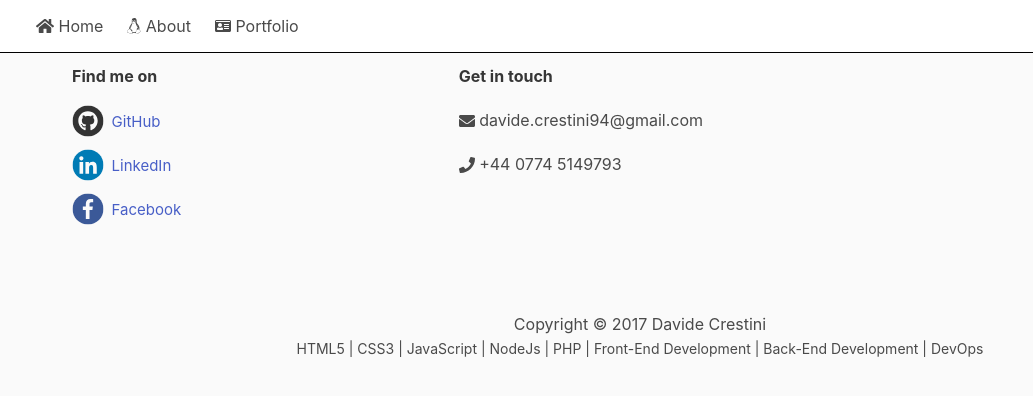
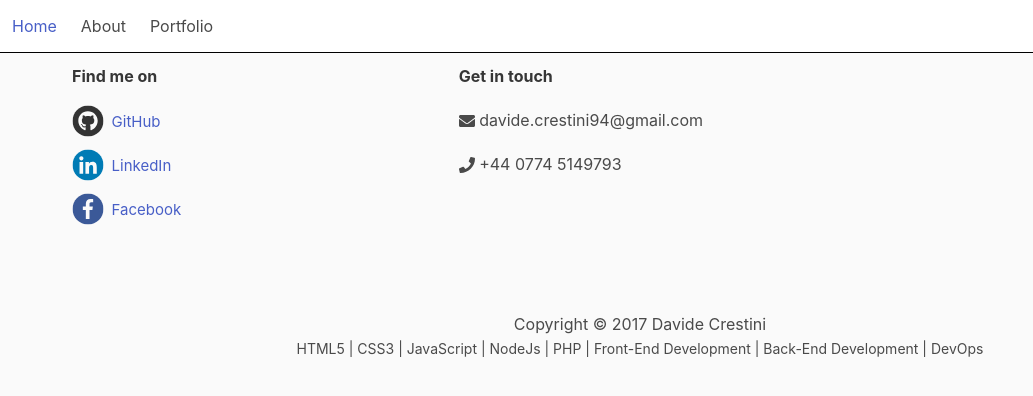
Before and after one commit to KrustyC/dcrestini.me, a React app: page /portfolio in a window 1280 px wide. Shown: the top 396 px of the page, without its empty margins (0-1033 px from the left). Built offline with nearby package versions, Linux system fonts and the light colour scheme.

Commit message:
Update index.jsx

```diff
--- a/src/components/navbar/index.jsx
+++ b/src/components/navbar/index.jsx
@@ -29,15 +29,17 @@ export default class Navbar extends Component {
     return (
       <nav className="navbar" role="navigation">
         <div className="navbar-brand">
-          <a className="navbar-item" href="#">
-          </a>
-        </div>
-          <div className="navbar-start">
             { _.map(links, (x, k) => (
               <Link key={k} className="navbar-item" to={x.path} >
-              <i className={x.icon}/> &nbsp;{x.text}
+                {x.text}
               </Link>)
             ) }
+
+           <div className="navbar-burger burger" data-target="navMenuTransparentExample">
+            <span/>
+            <span/>
+            <span/>
+           </div>
           </div>
       </nav>
     )
```
